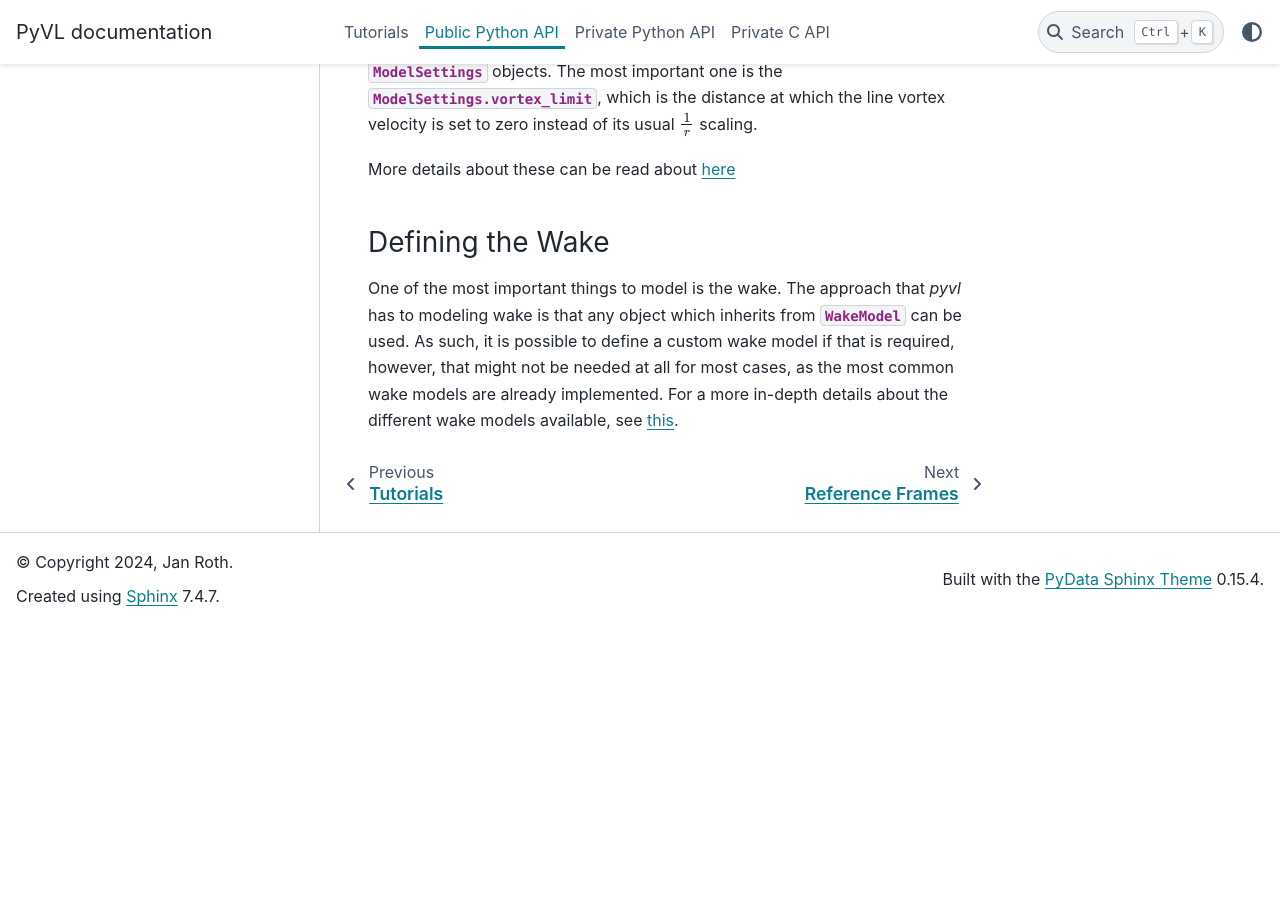
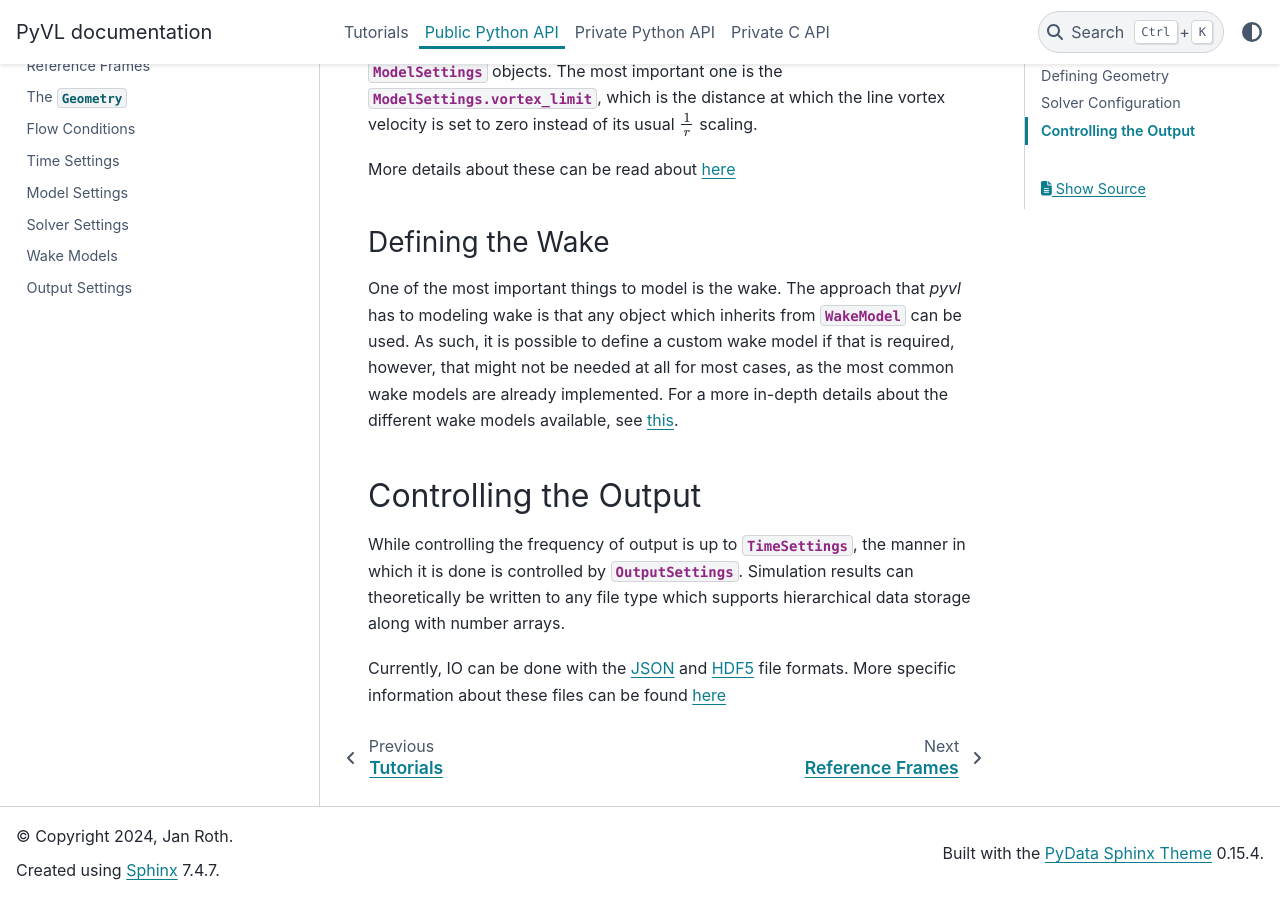
Before and after one commit to j4nr0th/pyvl, a Sphinx documentation site: the page built from doc/public_python/index.rst, in a window 1280 px wide and 900 px high, scrolled down 1826 px. Built offline with Sphinx 7.4.7 and the PyData theme 0.15.4, drawn with Linux system fonts in a browser that asks for light colours; pages that are not in the unit, such as notebooks, are missing from menus; before the commit the page ends 2451 px from its top, so only the background shows below that; some of the changed text lies outside the part shown.

Commit message:
docs(OutputSettings): document
Documented the output settings.

```diff
--- a/doc/public_python/index.rst
+++ b/doc/public_python/index.rst
@@ -89,6 +89,15 @@
 cases, as the most common wake models are already implemented. For a more in-depth details about the
 different wake models available, see :ref:`this <pyvl.wake_models>`.
 
+Controlling the Output
+---------------------
+
+While controlling the frequency of output is up to :class:`TimeSettings`, the manner in which it is done
+is controlled by :class:`OutputSettings`. Simulation results can theoretically be written to any file type
+which supports hierarchical data storage along with number arrays.
+
+Currently, IO can be done with the `JSON <https://www.json.org/>`_ and `HDF5 <https://www.hdfgroup.org/solutions/hdf5/>`_
+file formats. More specific information about these files can be found :ref:`here <pyvl.output_settings>`
 
 .. toctree::
     :maxdepth: 2
@@ -101,3 +110,4 @@
     model_settings
     solver_settings
     wake_models
+    output_settings
```
Also changed, not shown: doc/public_python/output_settings.rst (added, +18 -0 lines), 1 other file.
